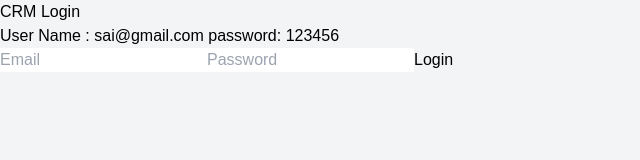
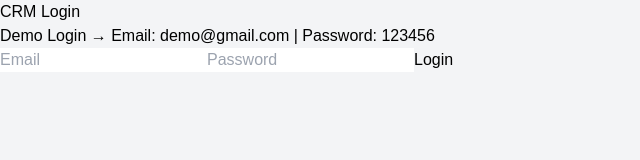
Before and after one commit to saikrishna1235/manufacturing-crm-system, a React (Vite) app in the folder client/: page /login in a window 1280 px wide. Shown: the top 160 px of the page, without its empty margins (0-640 px from the left). Built offline with nearby package versions, Linux system fonts and the light colour scheme.

Commit message:
Displayed original user credentials for test purpose

```diff
--- a/client/src/pages/Login.jsx
+++ b/client/src/pages/Login.jsx
@@ -58,7 +58,9 @@ const Login = () => {
         <h1 className="text-3xl font-bold mb-6 text-center">
           CRM Login
         </h1>
-        <h6 className="text-3xl font-bold mb-6 text-center">User Name : sai@gmail.com password: 123456</h6>
+        <p className="text-sm text-gray-600 text-center mb-4">
+        Demo Login → Email: demo@gmail.com | Password: 123456
+        </p>
         <form
           onSubmit={handleSubmit}
           className="space-y-5"
```
